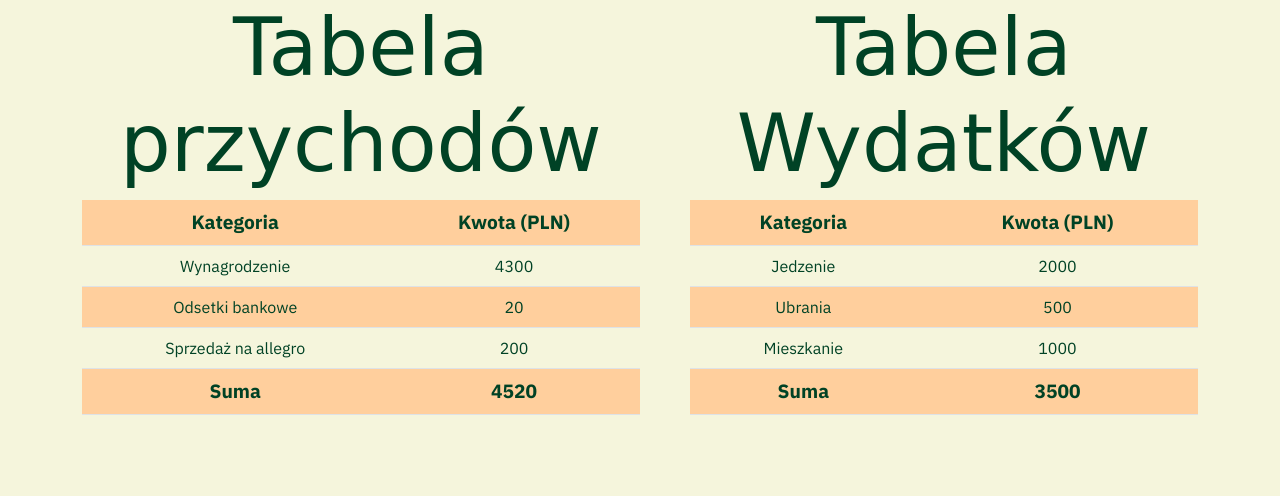
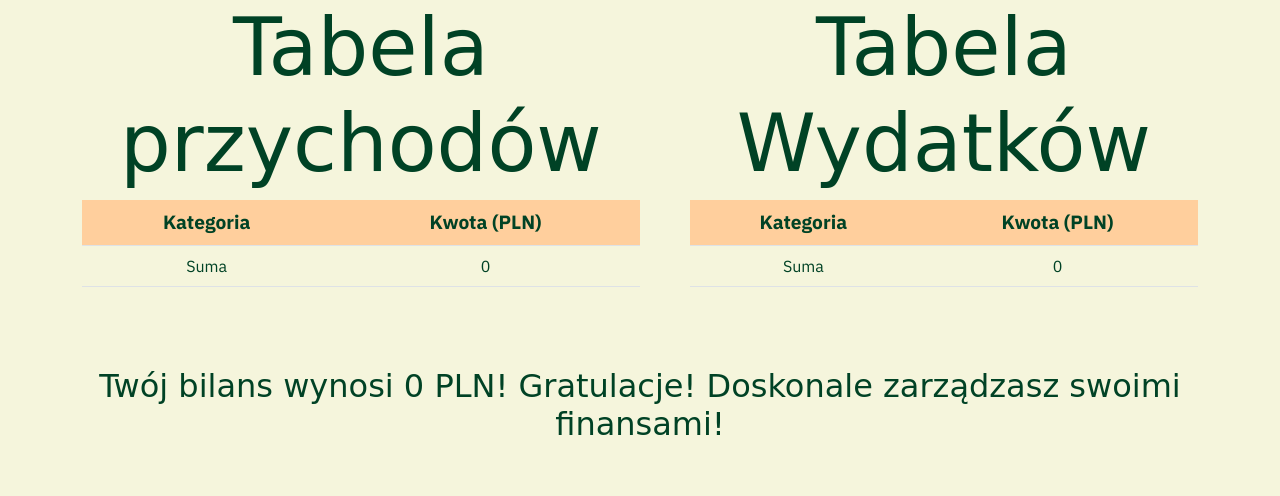
Before and after one commit to DamianMolter/WebBudgetAssistant, a PHP site: page /summary.php in a window 1280 px wide. Shown: the part 332-828 px from the top of the page. Run offline with PHP 8.4, Linux system fonts and the light colour scheme; the visitor is signed in with stand-in values (Sample User, id 1); tables that the repository leaves empty or names only in its code hold one stand-in row (values such as "Sample post"); some libraries are stand-ins or nearby versions; some web fonts are replaced.

Commit message:
Now income/expense tables are displayed and balance is calculated

```diff
--- a/login-verify.php
+++ b/login-verify.php
@@ -23,7 +23,7 @@
                   $_SESSION['loggedUserId'] = $user['id'];
                   $_SESSION['loggedUserName'] = $user['username'];
                   unset($_SESSION['loginError']);
-                  header('Location: summary.php');
+                  header('Location: summary-current-month.php');
                   exit();
             } else {
                   $_SESSION['loginError']=true;
--- a/summary-current-month.php
+++ b/summary-current-month.php
@@ -6,7 +6,7 @@
       exit();
 }
 
-$beginDate = date('Y-m-01');
-$endDate = date('Y-m-d');
+$_SESSION['beginDate'] = date('Y-m-01');
+$_SESSION['endDate'] = date('Y-m-d');
 
-echo $beginDate.' / '.$endDate;
+header('Location: summary.php');
--- a/summary-current-year.php
+++ b/summary-current-year.php
@@ -6,7 +6,7 @@
       exit();
 }
 
-$beginDate = date('Y-01-01');
-$endDate = date('Y-12-31');
+$_SESSION['beginDate'] = date('Y-01-01');
+$_SESSION['endDate'] = date('Y-12-31');
 
-echo $beginDate.' / '.$endDate;
+header('Location: summary.php');
--- a/summary-custom-period.php
+++ b/summary-custom-period.php
@@ -6,7 +6,7 @@
       exit();
 }
 
-$beginDate = $_POST['beginDate'];
-$endDate = $_POST['endDate'];
+$_SESSION['beginDate'] = $_POST['beginDate'];
+$_SESSION['endDate'] = $_POST['endDate'];
 
-echo $beginDate.' / '.$endDate;
+header('Location: summary.php');
--- a/summary-previous-month.php
+++ b/summary-previous-month.php
@@ -6,7 +6,7 @@
       exit();
 }
 
-$beginDate = date('Y-m-01', strtotime('-1 month'));
-$endDate = date('Y-m-t', strtotime('-1 month'));
+$_SESSION['beginDate'] = date('Y-m-01', strtotime('-1 month'));
+$_SESSION['endDate'] = date('Y-m-t', strtotime('-1 month'));
 
-echo $beginDate.' / '.$endDate;
+header('Location: summary.php');
--- a/summary.php
+++ b/summary.php
@@ -122,11 +122,11 @@
               <form action="./summary-custom-period.php" method="post">
                 <div>
                   <h5>Początek okresu:</h5>
-                  <input id="startDate" class="form-control" type="date" name="beginDate"/>
+                  <input id="startDate" class="form-control" type="date" name="beginDate" />
                 </div>
                 <div>
                   <h5>Koniec okresu:</h5>
-                  <input id="endDate" class="form-control" type="date" name="endDate"/>
+                  <input id="endDate" class="form-control" type="date" name="endDate" />
                 </div>
 
 
@@ -153,22 +153,40 @@
             <td>Kategoria</td>
             <td>Kwota (PLN)</td>
           </tr>
-          <tr class="even-row">
-            <td>Wynagrodzenie</td>
-            <td>4300</td>
-          </tr>
-          <tr class="odd-row">
-            <td>Odsetki bankowe</td>
-            <td>20</td>
-          </tr>
-          <tr class="even-row">
-            <td>Sprzedaż na allegro</td>
-            <td>200</td>
-          </tr>
-          <tr class="odd-row col-title">
-            <td>Suma</td>
-            <td>4520</td>
-          </tr>
+          <?php
+          require_once 'connect.php';
+          $incomeSummaryQuery = $db->prepare('SELECT name, SUM(amount) AS amountSum FROM incomes
+INNER JOIN incomes_category_assigned_to_users ON incomes_category_assigned_to_users.id=incomes.income_category_assigned_to_user_id
+WHERE incomes.user_id = :loggedUserId AND incomes.date_of_income BETWEEN :beginDate AND :endDate
+GROUP BY name
+ORDER BY amountSUM DESC');
+          $incomeSummaryQuery->bindValue(':loggedUserId', $_SESSION['loggedUserId'], PDO::PARAM_INT);
+          $incomeSummaryQuery->bindValue(':beginDate', $_SESSION['beginDate'], PDO::PARAM_STR);
+          $incomeSummaryQuery->bindValue(':endDate', $_SESSION['endDate'], PDO::PARAM_STR);
+          $incomeSummaryQuery->execute();
+
+          $results = $incomeSummaryQuery->fetchAll();
+          $howMany = $incomeSummaryQuery->rowCount();
+
+          $oddOrEven = true;
+          $incomeCategoriesSum = 0;
+          foreach ($results as $result) {
+            if ($oddOrEven) {
+              echo '<tr class="even-row"><td>'. $result['name'] .'</td><td>'.$result['amountSum'].'</td></tr>';
+              $oddOrEven = false;
+              $incomeCategoriesSum +=$result['amountSum'];
+            } else {
+              echo '<tr class="odd-row"><td>'.$result['name'].'</td><td>'.$result['amountSum'].'</td></tr>';
+              $oddOrEven = true;
+              $incomeCategoriesSum +=$result['amountSum'];
+            }
+          }
+          if ($oddOrEven) {
+            echo '<tr class="even-row"><td>Suma</td><td>'.$incomeCategoriesSum.'</td></tr>';
+          } else{
+            echo '<tr class="odd-row col-title"><td>Suma</td><td>'.$incomeCategoriesSum.'</td></tr>';
+          }
+          ?>
         </table>
       </div>
       <div class="text-center">
@@ -178,22 +196,41 @@
             <td>Kategoria</td>
             <td>Kwota (PLN)</td>
           </tr>
-          <tr class="even-row">
-            <td>Jedzenie</td>
-            <td>2000</td>
-          </tr>
-          <tr class="odd-row">
-            <td>Ubrania</td>
-            <td>500</td>
-          </tr>
-          <tr class="even-row">
-            <td>Mieszkanie</td>
-            <td>1000</td>
-          </tr>
-          <tr class="odd-row col-title">
-            <td>Suma</td>
-            <td>3500</td>
-          </tr>
+          <?php
+          require_once 'connect.php';
+          $expenseSummaryQuery = $db->prepare('SELECT name, SUM(amount) AS amountSum FROM expenses
+INNER JOIN expenses_category_assigned_to_users ON expenses_category_assigned_to_users.id=expenses.expense_category_assigned_to_user_id
+WHERE expenses.user_id = :loggedUserId AND expenses.date_of_expense BETWEEN :beginDate AND :endDate
+GROUP BY name
+ORDER BY amountSUM DESC');
+          $expenseSummaryQuery->bindValue(':loggedUserId', $_SESSION['loggedUserId'], PDO::PARAM_INT);
+          $expenseSummaryQuery->bindValue(':beginDate', $_SESSION['beginDate'], PDO::PARAM_STR);
+          $expenseSummaryQuery->bindValue(':endDate', $_SESSION['endDate'], PDO::PARAM_STR);
+          $expenseSummaryQuery->execute();
+
+          $results = $expenseSummaryQuery->fetchAll();
+          $howMany = $expenseSummaryQuery->rowCount();
+
+          $oddOrEven = true;
+          $expenseCategoriesSum = 0;
+          foreach ($results as $result) {
+            if ($oddOrEven) {
+              echo '<tr class="even-row"><td>'. $result['name'] .'</td><td>'.$result['amountSum'].'</td></tr>';
+              $oddOrEven = false;
+              $expenseCategoriesSum +=$result['amountSum'];
+            } else {
+              echo '<tr class="odd-row"><td>'.$result['name'].'</td><td>'.$result['amountSum'].'</td></tr>';
+              $oddOrEven = true;
+              $expenseCategoriesSum +=$result['amountSum'];
+            }
+          }
+          if ($oddOrEven) {
+            echo '<tr class="even-row"><td>Suma</td><td>'.$expenseCategoriesSum.'</td></tr>';
+          } else{
+            echo '<tr class="odd-row col-title"><td>Suma</td><td>'.$expenseCategoriesSum.'</td></tr>';
+          }
+          $finalBalance = $incomeCategoriesSum - $expenseCategoriesSum;
+  ?>
         </table>
         <div class="table"></div>
       </div>
@@ -201,8 +238,16 @@
 
     <div class="container text-center py-5">
       <h6>
-        Twój bilans wynosi 1020 PLN! Gratulacje! Doskonale zarządzasz swoimi
-        finansami!
+        Twój bilans wynosi <?php echo $finalBalance; ?> PLN!
+        <?php
+        if ($finalBalance >= 0) {
+          echo 'Gratulacje! Doskonale zarządzasz swoimi finansami!';
+        } else {
+          echo 'Musisz popracować nad zarządzaniem finansami';
+        }
+        ?>
+
+
       </h6>
     </div>
   </main>
```
Also changed, not shown: expense.php (indentation only).
